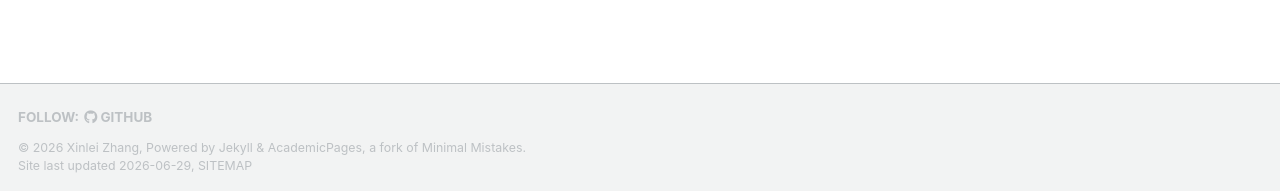
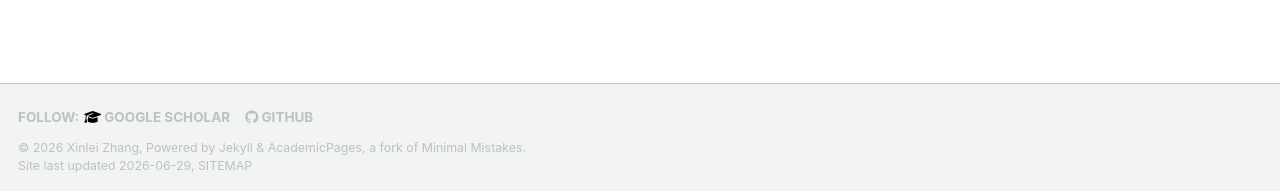
Before and after one commit to XinleiZhang/home, a Jekyll site: the page built from _pages/about.md, in a window 1280 px wide and 900 px high, scrolled down 532 px. Shown: the part 706-897 px from the top of the window. Built offline with Jekyll 4.4.1, drawn with Linux system fonts in a browser that asks for light colours; a style sheet for code colours, icons or effects is not loaded.

Commit message:
Add Google Scholar link to footer Follow section

```diff
--- a/_includes/footer.html
+++ b/_includes/footer.html
@@ -1,10 +1,13 @@
 {% include base_path %}
 
-{% if site.author.github or site.author.bitbucket or site.atom_feed.hide != true %}
+{% if site.author.github or site.author.bitbucket or site.author.googlescholar or site.atom_feed.hide != true %}
 <div class="page__footer-follow">
   <ul class="social-icons">
     {% if site.data.ui-text[site.locale].follow_label %}
       <li><strong>{{ site.data.ui-text[site.locale].follow_label }}</strong></li>
+    {% endif %}
+    {% if site.author.googlescholar %}
+      <li><a href="{{ site.author.googlescholar }}"><i class="fa fa-graduation-cap" aria-hidden="true"></i> Google Scholar</a></li>
     {% endif %}
     {% if site.author.github %}
       <li><a href="https://github.com/{{ site.author.github }}"><i class="fab fa-github" aria-hidden="true"></i> GitHub</a></li>
```
